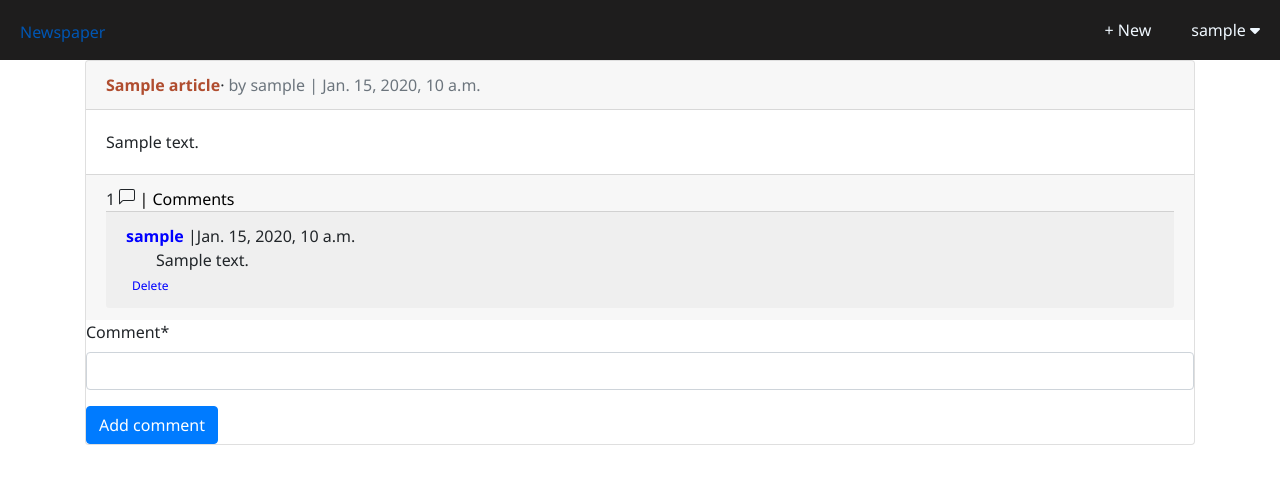
After one commit to ELGHAZAL-SAID/Django-For-Beginners-Book-Projects, a Django app: page /articles/1/comments/ in a window 1280 px wide. The commit adds this page. Shown: the top 484 px of the page. Run offline with Django 4.2, Linux system fonts and the light colour scheme; a user stored in the database is signed in; tables that the repository leaves empty hold one stand-in row (values such as "Sample post"); parts of the project's set-up code (start-up, migrations or seed data) failed here and were passed over; some libraries are stand-ins or nearby versions.

Commit message:
adding comment ability

```diff
--- /dev/null
+++ b/newsApp/articles/forms.py
@@ -0,0 +1,8 @@
+# forms.py
+from django import forms
+from .models import Comment
+
+class CommentForm(forms.ModelForm):
+    class Meta:
+        model = Comment
+        fields = ['comment']
--- a/newsApp/articles/urls.py
+++ b/newsApp/articles/urls.py
@@ -6,6 +6,9 @@ from .views import (
     ArticleUpdateView,
     ArticleDetailView,
     ArticleCreateView,
+    CommentListView,
+    delete_comment,
+    edit_comment,
 )
 
 
@@ -15,4 +18,8 @@ urlpatterns = [
     path('<int:pk>/delete/', ArticleDeleteView.as_view(), name='article_delete'),
     path('newArticle', ArticleCreateView.as_view(),name = 'new_article'),
     path('', ArticleListView.as_view(), name='article_list'),
+    path('<int:pk>/comments/', CommentListView.as_view(), name='comment_list'),
+    path('comments/<int:comment_id>/', delete_comment, name='delete_comment'),
+    path('edit/<int:comment_id>/', delete_comment, name='edit_comment'),
+
 ]
--- a/newsApp/articles/views.py
+++ b/newsApp/articles/views.py
@@ -1,31 +1,89 @@
-from django.urls import reverse_lazy,reverse
-from .models import Article
+
+from django.contrib.auth.mixins import LoginRequiredMixin, UserPassesTestMixin
+from django.urls import reverse_lazy
+from django.views.decorators.csrf import csrf_exempt
+from django.contrib.auth.decorators import login_required
+from django.shortcuts import get_object_or_404, redirect
+from .models import Article, Comment
 from django.views.generic import ListView, UpdateView, DeleteView,DetailView, CreateView
-
+from .forms import CommentForm
+from django.http import JsonResponse
 # Create your views here.
 
-class ArticleCreateView(CreateView):
+class ArticleCreateView(LoginRequiredMixin, CreateView):
     model = Article
-    fields = ('title', 'body','author')
+    fields = ('title', 'body')
     template_name = 'mainHtml/article_new.html'
+
+    def form_valid(self, form):
+        form.instance.author = self.request.user
+        return super().form_valid(form)
+
     def get_success_url(self):
         return reverse_lazy('article_detail', kwargs={'pk': self.object.pk})
-class ArticleListView(ListView):
+
+
+class ArticleListView(LoginRequiredMixin , ListView):
     model = Article
     template_name = 'mainHtml/article_list.html'
     context_object_name = 'articles'
-
-class ArticleUpdateView(UpdateView):
+class ArticleUpdateView(LoginRequiredMixin, UserPassesTestMixin, UpdateView):
     model = Article
     fields = ('title','body')
     template_name = 'mainHtml/article_edit.html'
+
     def get_success_url(self):
         return reverse_lazy('article_detail', kwargs={'pk': self.object.pk})
-class ArticleDetailView(DetailView):
+
+    def test_func(self):
+        article = self.get_object()
+        return self.request.user == article.author
+
+class ArticleDetailView(LoginRequiredMixin, DetailView):
     model = Article
     template_name = 'mainHtml/article_detail.html'
-
-class ArticleDeleteView(DeleteView):
+class ArticleDeleteView(LoginRequiredMixin, UserPassesTestMixin, DeleteView):
     model = Article
     template_name = 'mainHtml/article_delete.html'
     success_url = reverse_lazy('article_list')
+    def test_func(self):
+        article = self.get_object()
+        return self.request.user == article.author
+
+
+class CommentListView(LoginRequiredMixin, CreateView):
+    model = Comment
+    form_class = CommentForm
+    template_name = 'mainHtml/comment_list.html'
+
+    def get_context_data(self, **kwargs):
+        context = super().get_context_data(**kwargs)
+        context['article'] = get_object_or_404(Article, pk=self.kwargs['pk'])
+        context['comments'] = Comment.objects.filter(article=context['article'])
+        return context
+
+    def form_valid(self, form):
+        form.instance.article_id = self.kwargs['pk']
+        form.instance.author = self.request.user
+        return super().form_valid(form)
+
+    def get_success_url(self):
+        return reverse_lazy('comment_list', args=[self.kwargs['pk']])
+
+@login_required
+@csrf_exempt
+def delete_comment(request, comment_id):
+    comment = get_object_or_404(Comment, pk=comment_id)
+    if request.user == comment.author or request.user.is_superuser or request.user == comment.article.author:
+        comment.delete()
+        return JsonResponse({'success': True})
+    else:
+        return JsonResponse({'success': False})
+
+def edit_comment(request, comment_id):
+    comment = get_object_or_404(Comment, pk=comment_id)
+    if request.user == comment.author:
+        form = CommentForm(request.POST, instance=comment)
+        if form.is_valid():
+            form.save()
+            return JsonResponse({'success': True})
--- a/newsApp/config/urls.py
+++ b/newsApp/config/urls.py
@@ -18,7 +18,7 @@ from django.urls import path,  include
 from django.views.generic.base import TemplateView
 
 urlpatterns = [
-    path('admin/', admin.site.urls),
+    path('admin/', admin.site.urls,name='admin'),
     path('accounts/',include('accounts.urls')), #new
     path('accounts/',include('django.contrib.auth.urls')),
     path('articles/',include('articles.urls')),
--- a/newsApp/static/css/base.css
+++ b/newsApp/static/css/base.css
@@ -16,6 +16,8 @@ body {
 .navigation{
     z-index: 100 !important;
     margin: 0;
+    top: 0px;
+    position: fixed;
     padding: 0;
     width: 100%;
     height: 60px;
@@ -24,7 +26,10 @@ body {
     flex-direction: row;
     justify-content: space-between;
 }
-
+.mainContainer{
+    position: relative;
+    top: 60px;
+}
 .listcontainer{
     display: flex;
     flex-direction: row;
@@ -94,3 +99,32 @@ body {
 .card{
     z-index: 0;
 }
+
+
+.font-bold{
+    font-weight: bold !important;
+    color: blue  !important;
+}
+.font-weight-bold{
+    font-weight: bold !important;
+    color: rgb(176, 77, 47);
+}
+
+.comments{
+    margin-top: 10px !important;
+    margin-left: 30px !important;
+}
+.commentTitle{
+    width: 100% !important;
+    color: black;
+
+}
+.delete-comment-btn{
+    border: none  !important; ;
+    color: blue;
+    background-color: none;
+    cursor: pointer;
+    outline: none  !important; ;
+    border-radius: none !important;
+    font-size: 12px  !important;
+}
--- a/newsApp/templates/mainHtml/base.html
+++ b/newsApp/templates/mainHtml/base.html
@@ -6,7 +6,8 @@
 <title>{% block title %}Newspaper App{% endblock title %}</title>
 <meta name="viewport" content="width=device-width,
 initial-scale=1, shrink-to-fit=no">
-<link rel="stylesheet" href="https://cdn.jsdelivr.net/npm/bootstrap@5.3.0-alpha1/dist/css/bootstrap.rtl.min.css" integrity="sha384-WJUUqfoMmnfkBLne5uxXj+na/c7sesSJ32gI7GfCk4zO4GthUKhSEGyvQ839BC51" crossorigin="anonymous">
+
+<link rel="stylesheet" href="https://cdn.jsdelivr.net/npm/bootstrap@4.0.0/dist/css/bootstrap.min.css" integrity="sha384-Gn5384xqQ1aoWXA+058RXPxPg6fy4IWvTNh0E263XmFcJlSAwiGgFAW/dAiS6JXm" crossorigin="anonymous">
 
 <link rel="stylesheet" href="{%static 'css/base.css'%}">
 
@@ -49,24 +50,25 @@ initial-scale=1, shrink-to-fit=no">
         {% endif %}
         </div>
     </nav>
-    <main>
+    <main class = 'mainContainer'>
         <div class="container">
             {% block content %}
             {% endblock content %}
         </div>
     </main>
 </body>
-<script src="https://kit.fontawesome.com/f757de9b90.js" crossorigin="anonymous"></script>
 <script>
     function toggleList() {
         var x = document.getElementById("hidden");
         if (x.style.display === "none") {
-        x.style.display = "flex";
+            x.style.display = "flex";
         } else {
-        x.style.display = "none";
+            x.style.display = "none";
         }
-        }
+    }
 </script>
-<script src="https://cdn.jsdelivr.net/npm/@popperjs/core@2.11.6/dist/umd/popper.min.js" integrity="sha384-oBqDVmMz9ATKxIep9tiCxS/Z9fNfEXiDAYTujMAeBAsjFuCZSmKbSSUnQlmh/jp3" crossorigin="anonymous"></script>
-<script src="https://cdn.jsdelivr.net/npm/bootstrap@5.3.0-alpha1/dist/js/bootstrap.min.js" integrity="sha384-mQ93GR66B00ZXjt0YO5KlohRA5SY2XofN4zfuZxLkoj1gXtW8ANNCe9d5Y3eG5eD" crossorigin="anonymous"></script>
+<script src="https://kit.fontawesome.com/f757de9b90.js" crossorigin="anonymous"></script>
+<script src="https://code.jquery.com/jquery-3.2.1.slim.min.js" integrity="sha384-KJ3o2DKtIkvYIK3UENzmM7KCkRr/rE9/Qpg6aAZGJwFDMVNA/GpGFF93hXpG5KkN" crossorigin="anonymous"></script>
+<script src="https://cdn.jsdelivr.net/npm/popper.js@1.12.9/dist/umd/popper.min.js" integrity="sha384-ApNbgh9B+Y1QKtv3Rn7W3mgPxhU9K/ScQsAP7hUibX39j7fakFPskvXusvfa0b4Q" crossorigin="anonymous"></script>
+<script src="https://cdn.jsdelivr.net/npm/bootstrap@4.0.0/dist/js/bootstrap.min.js" integrity="sha384-JZR6Spejh4U02d8jOt6vLEHfe/JQGiRRSQQxSfFWpi1MquVdAyjUar5+76PVCmYl" crossorigin="anonymous"></script>
 </html>
--- /dev/null
+++ b/newsApp/templates/mainHtml/comment_list.html
@@ -0,0 +1,83 @@
+{% extends 'mainHtml/base.html' %}
+{% load crispy_forms_tags %}
+{% block title %}Comments{% endblock title %}
+{% block content %}
+<div class="card">
+        <div class="card-header">
+            <span class="font-weight-bold">{{article.title}}</span>&middot;
+            <span class="text-muted">by {{article.author}} | {{article.date}}</span>
+        </div>
+        <div class="card-body">
+            {{article.body}}
+        </div>
+        <div class="card-footer">
+        {{article.comments.count}}
+            <svg xmlns="http://www.w3.org/2000/svg" width="16" height="16" fill="currentColor" class="bi bi-chat-left" viewBox="0 0 16 16">
+                <path d="M14 1a1 1 0 0 1 1 1v8a1 1 0 0 1-1 1H4.414A2 2 0 0 0 3 11.586l-2 2V2a1 1 0 0 1 1-1h12zM2 0a2 2 0 0 0-2 2v12.793a.5.5 0 0 0 .854.353l2.853-2.853A1 1 0 0 1 4.414 12H14a2 2 0 0 0 2-2V2a2 2 0 0 0-2-2H2z"/>
+            </svg>
+        <span class='commentTitle' >| Comments</span>
+        {% for comment in article.comments.all %}
+            <div class="card-footer">
+                <span class="font-bold" >
+                    {{comment.author}}
+                </span>
+                <span>|{{comment.created}}</span>
+                <br/>
+                <span class = 'comments'>
+                    {{comment}}
+                </span>
+                <br/>
+                {% if user == comment.author or user == article.author or user.is_superuser%}
+                    <button type="button" class="delete-comment-btn" data-comment-id="{{ comment.pk }}">Delete</button>
+                {% endif %}
+            </div>
+        {% endfor %}
+    </div>
+    <form action="" method="post">
+        {% csrf_token %}
+        {{form|crispy}}
+        <button type="submit" class="btn btn-primary btn-l2">
+            Add comment
+        </button>
+    </form>
+
+    <script>
+        // Add event listener to all "Delete" buttons
+        const deleteCommentBtns = document.querySelectorAll('.delete-comment-btn');
+        deleteCommentBtns.forEach((btn) => {
+            btn.addEventListener('click', () => {
+            const commentId = btn.dataset.commentId;
+            const url = `{% url 'delete_comment' 0 %}`.replace('0', commentId);
+            if (confirm('Are you sure you want to delete this comment?')) {
+                fetch(url, { method: 'DELETE', headers: { 'X-CSRFToken': '{{ csrf_token }}' } })
+                .then(() => {
+                    document.getElementById(`comment-${commentId}`).remove();
+                })
+                .catch((err) => console.error(err));
+            }
+            location.reload(); // Refresh the page after deleting the comment
+        });
+        });
+
+
+        // Add event listener to all "Edit" links
+        const editCommentLinks = document.querySelectorAll('.edit-comment-link');
+        editCommentLinks.forEach((link) => {
+        link.addEventListener('click', () => {
+            // Get the comment ID and form element
+            const commentId = link.dataset.commentId;
+            const commentDiv = document.getElementById(`comment-${commentId}`);
+            const editForm = commentDiv.nextElementSibling;
+
+            // Show the "Edit Comment" form and hide the comment text
+            commentDiv.style.display = 'none';
+            editForm.style.display = 'block';
+
+            // Populate the form with the comment text
+            const commentText = commentDiv.querySelector('p').textContent;
+            editForm.querySelector('textarea').value = commentText;
+            editForm.querySelector('input[name="comment_id"]').value = commentId;
+        });
+        });
+    </script>
+{% endblock content %}
--- a/newsApp/templates/mainHtml/home.html
+++ b/newsApp/templates/mainHtml/home.html
@@ -5,7 +5,7 @@
 {% endblock title %}
 {% block content %}
     <br/>
-    <div class="jumbotron">
+    <div class="jumbotron ">
         <h1 class="display-4">Newspaper app</h1>
             <p class="lead">A Newspaper website built with Django.</p>
             <p class="lead">
```
Also changed, not shown: newsApp/accounts/views.py (+4 -4 lines), newsApp/articles/admin.py (+14 -3 lines), newsApp/articles/models.py (+18 -3 lines), newsApp/config/settings.py (+6 -5 lines), newsApp/templates/mainHtml/article_list.html (+13 -2 lines), newsApp/articles/migrations/0002_comment.py (added), newsApp/articles/migrations/0003_alter_comment_article.py (added), newsApp/articles/migrations/0004_comment_date.py (added), newsApp/articles/migrations/0005_alter_comment_date.py (added), newsApp/articles/migrations/0006_remove_comment_date_comment_pub_date.py (added), newsApp/articles/migrations/0007_remove_comment_pub_date_comment_created.py (added), 1 other file.
